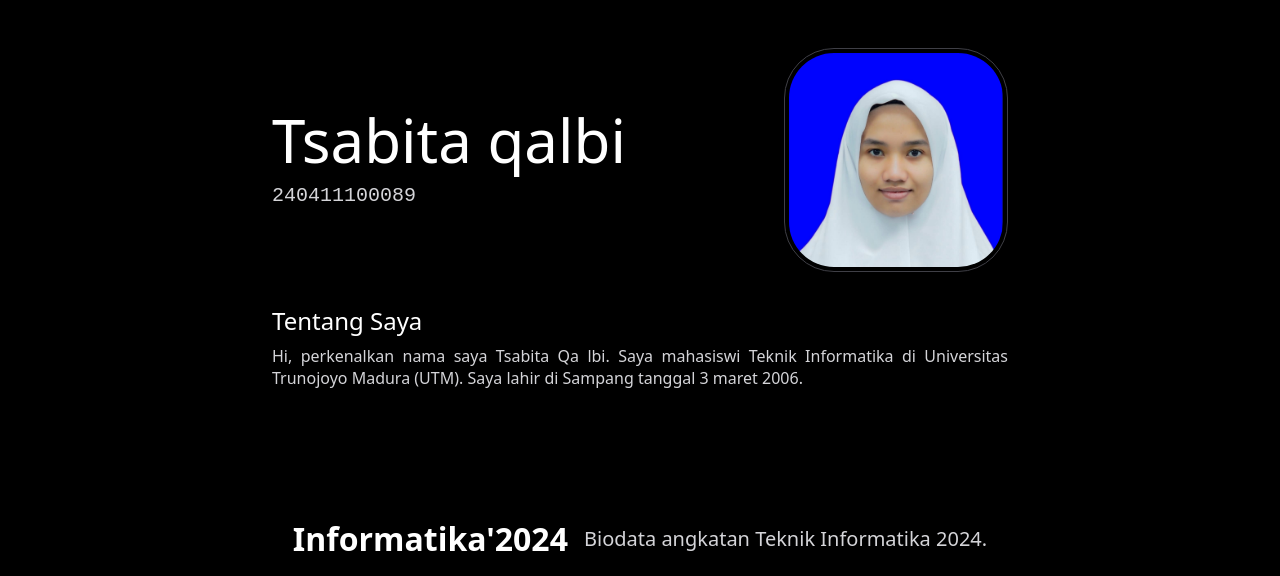
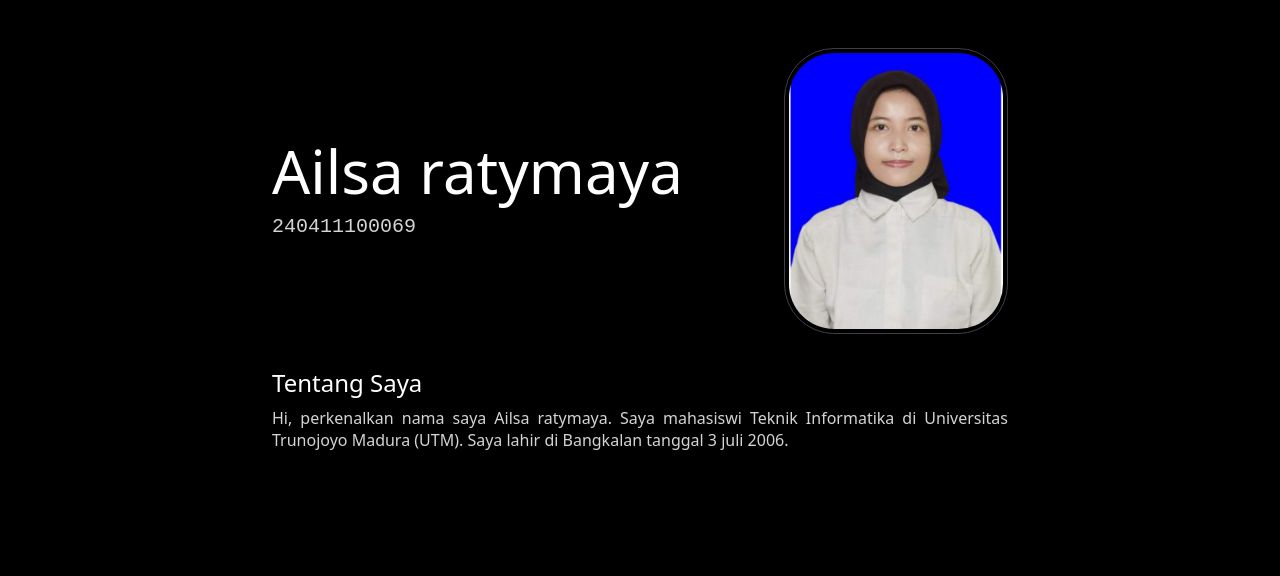
Before and after one commit to bita336/tsabitaqalbi.github.io, a plain HTML site: page index.html in a window 1280 px wide. Shown: the top 576 px of the page. Drawn offline with Linux system fonts and the light colour scheme.

Commit message:
first commit

```diff
--- a/index.html
+++ b/index.html
@@ -3,7 +3,7 @@
   <head>
     <meta charset="UTF-8" />
     <meta name="viewport" content="width=device-width, initial-scale=1.0" />
-    <title>240411100089Tsabita Qalbi</title>
+    <title>240411100069AilsaRatymaya</title>
     <link rel="stylesheet" href="style.css" />
     <script type="module" src="./script.js"></script>
   </head>
@@ -11,9 +11,9 @@
     <!-- Header -->
     <header class="container">
       <figure>
-        <img src="past foto.jpeg" alt="Evan Rafa Radya Alifian" id="evanalifian" />
+        <img src="sasa.jpeg" alt="Evan Rafa Radya Alifian" id="evanalifian" />
         <figcaption>
-          <span>Tsabita qalbi</span><span>240411100089</span>
+          <span>Ailsa ratymaya</span><span>240411100069</span>
         </figcaption>
       </figure>
       <section>
@@ -21,9 +21,9 @@
           <a href="#tentang-saya">Tentang Saya</a>
         </h1>
         <p>
-          Hi, perkenalkan nama saya Tsabita Qa lbi. Saya
+          Hi, perkenalkan nama saya Ailsa ratymaya. Saya
           mahasiswi Teknik Informatika di Universitas Trunojoyo Madura (UTM).
-          Saya lahir di Sampang tanggal 3 maret 2006.
+          Saya lahir di Bangkalan tanggal 3 juli 2006.
         </p>
       </section>
     </header>
```
Also changed, not shown: angkatan.jpeg (deleted), past foto.jpeg (deleted), sasa.jpeg (added).
